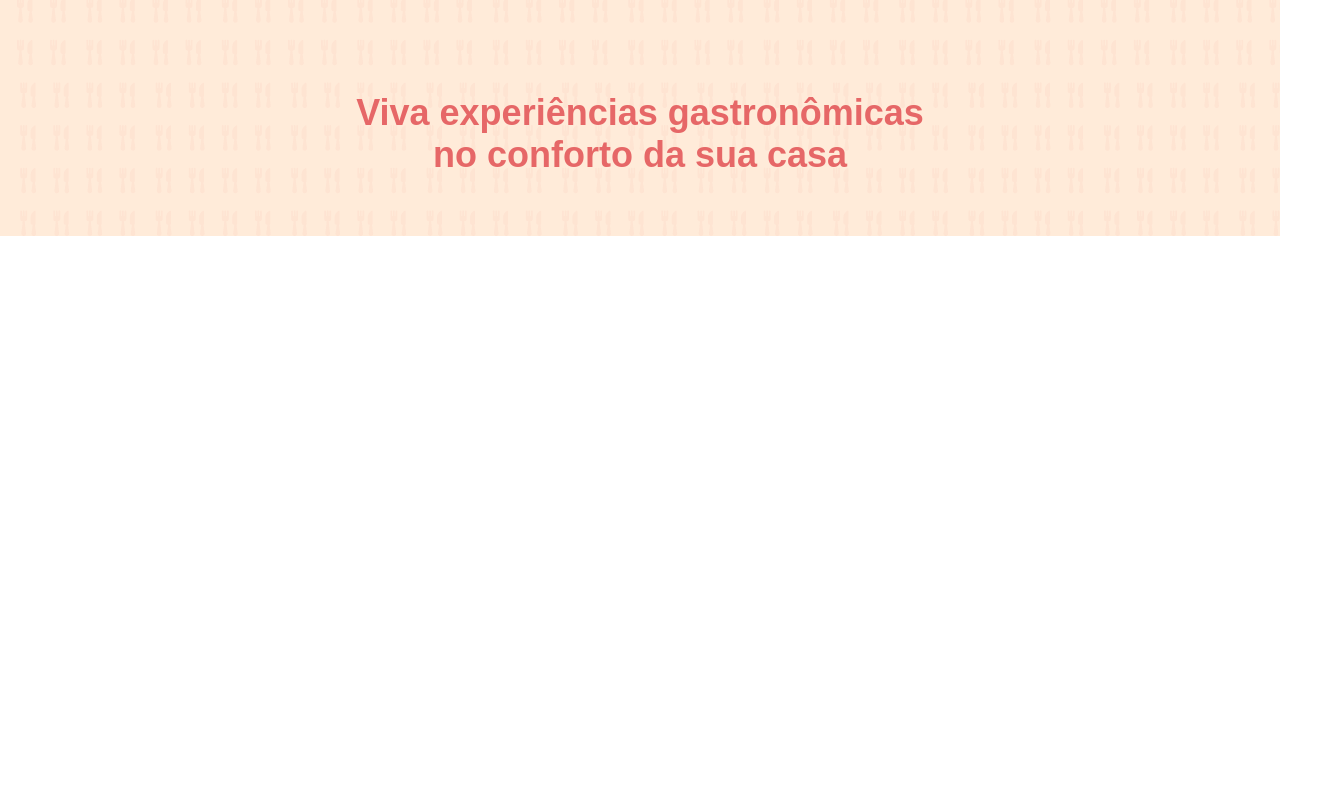
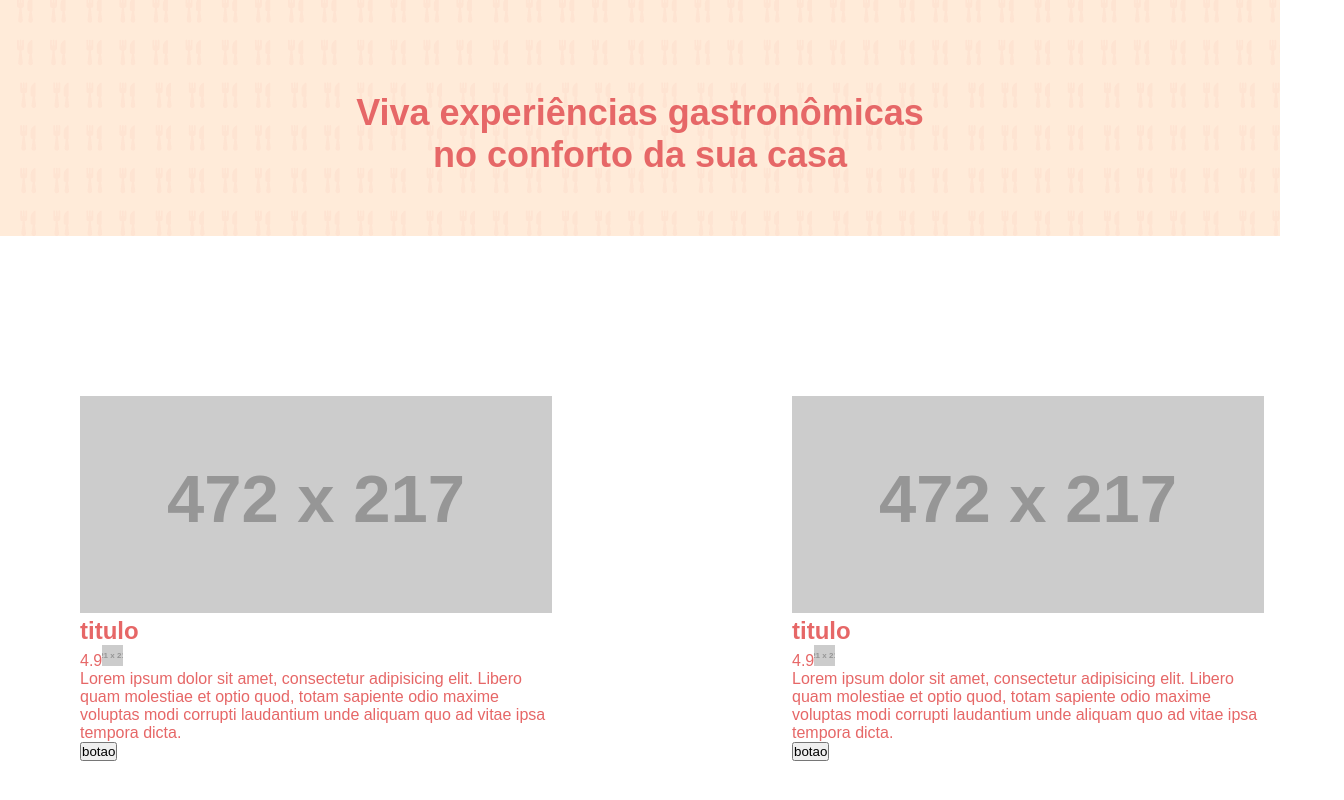
Before and after one commit to manoel-jj/Efood, a React (Create React App) app: page / in a window 1280 px wide. Shown: the part 172-972 px from the top of the page, 1344 px wide, since content can reach past the window. Before the commit the page ends 800 px from the top, so only its background shows below. Built offline with nearby package versions, Linux system fonts and the light colour scheme.

Commit message:
criando-product-list-base

```diff
--- a/src/App.tsx
+++ b/src/App.tsx
@@ -1,11 +1,29 @@
+import { createBrowserRouter, RouterProvider } from 'react-router-dom'
+
+import { GlobalCss } from './styles'
 import { Header } from './components/Header'
-import { GlobalCss } from './styles'
+import ProductList from './components/ProductList'
+
+const rotas = createBrowserRouter([
+  {
+    path: '/',
+    element: (
+      <>
+        <ProductList />
+      </>
+    )
+  }
+])
 
 function App() {
   return (
     <>
       <GlobalCss />
-      <Header />
+      <div className="container">
+        <Header />
+
+        <RouterProvider router={rotas} />
+      </div>
     </>
   )
 }
--- /dev/null
+++ b/src/components/Avaliacao/index.tsx
@@ -0,0 +1,7 @@
+const avaliacao = () => (
+  <div>
+    <span>4.9</span>
+    <img src="//placehold.it/21x21" alt="" />
+  </div>
+)
+export default avaliacao
--- /dev/null
+++ b/src/components/Avaliacao/styles.ts
@@ -0,0 +1,9 @@
+import styled from 'styled-components'
+import { cores } from '../../styles'
+
+export const nota = styled.span`
+  font-size: 18px;
+  font-weight: 700;
+  text-align: center;
+  color: ${cores.rose};
+`
--- /dev/null
+++ b/src/components/Button/styles.ts
@@ -0,0 +1,15 @@
+import styled from 'styled-components'
+import { Link } from 'react-router-dom'
+
+import { cores } from '../../styles'
+
+export const ButtonContainer = styled.button`
+  padding-top: 16px 382px 8px 8px;
+  background-color: ${cores.rose};
+  color: ${cores.branca};
+`
+export const ButtonLink = styled(Link)`
+  padding-top: 16px 382px 8px 8px;
+  background-color: ${cores.rose};
+  color: ${cores.branca};
+`
--- /dev/null
+++ b/src/components/Product/index.tsx
@@ -0,0 +1,17 @@
+import Avaliacao from '../Avaliacao'
+import { Card } from './styles'
+
+export const Product = () => (
+  <Card>
+    <img src="//placehold.it/472x217" />
+    <h2>titulo</h2>
+    <Avaliacao />
+    <p>
+      Lorem ipsum dolor sit amet, consectetur adipisicing elit. Libero quam molestiae et optio quod, totam sapiente odio
+      maxime voluptas modi corrupti laudantium unde aliquam quo ad vitae ipsa tempora dicta.
+    </p>
+    <button>botao</button>
+  </Card>
+)
+
+export default Product
--- /dev/null
+++ b/src/components/Product/styles.ts
@@ -0,0 +1,14 @@
+import styled from 'styled-components'
+
+export const Card = styled.div`
+  padding: 80px;
+`
+export const Titulo = styled.h2`
+  font-weight: 700;
+  font-size: 18px;
+`
+
+export const Descricao = styled.h2`
+  font-weight: 400;
+  font-size: 14px;
+`
--- /dev/null
+++ b/src/components/ProductList/index.tsx
@@ -0,0 +1,13 @@
+import Product from '../Product'
+import { Container, List } from './styles'
+
+const ProductList = () => (
+  <Container>
+    <List>
+      <Product />
+      <Product />
+    </List>
+  </Container>
+)
+
+export default ProductList
--- /dev/null
+++ b/src/components/ProductList/styles.ts
@@ -0,0 +1,14 @@
+import styled from 'styled-components'
+
+export const Container = styled.section`
+  padding-top: 80px;
+`
+export const List = styled.ul`
+  display: grid;
+  grid-template-columns: 1fr 1fr;
+  column-gap: 80px;
+`
+export const Title = styled.h2`
+  font-size: 18px;
+  font-weight: 700;
+`
--- a/src/styles.ts
+++ b/src/styles.ts
@@ -24,9 +24,10 @@
 
 .container {
 
-max-width: 1024px;
+max-width: 1366px;
 width: 100%;
 margin: 0 auto;
 
+
 }
 `
```
Also changed, not shown: src/components/Button/index.tsx (added, +27 -0 lines), 1 other file (tests, documents, lock files or other folders).
